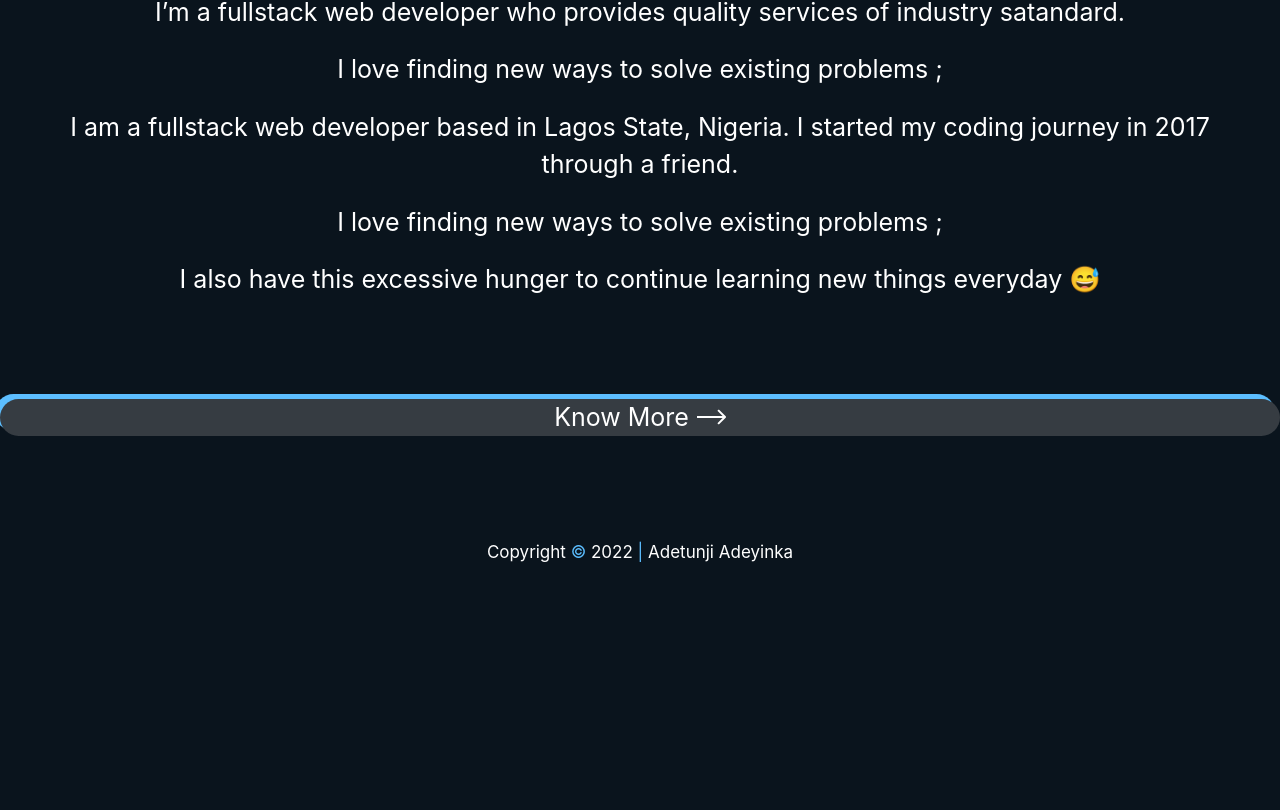
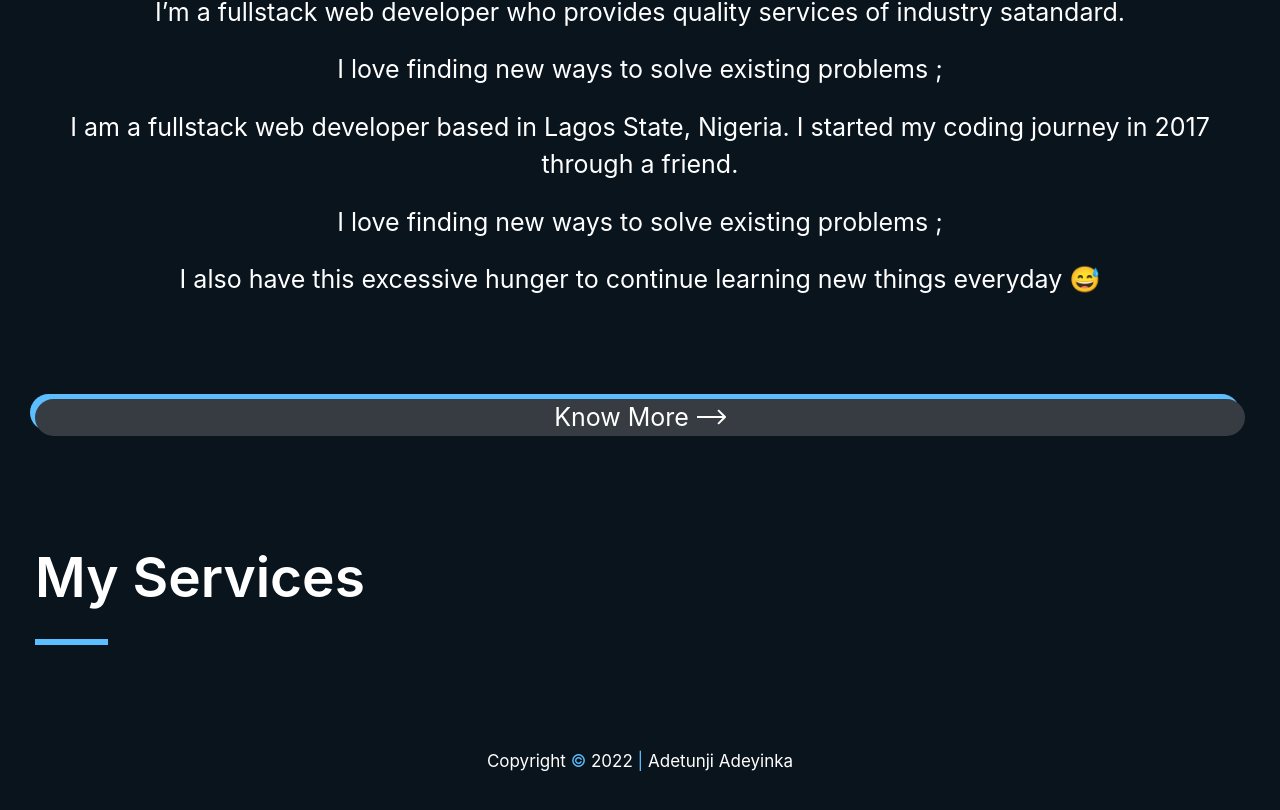
Before and after one commit to Itzadetunji/my-website, a Next.js app: page /about in a window 1280 px wide. Shown: the part 981-1791 px from the top of the page. Before the commit the page ends 1587 px from the top, so only its background shows below. Built offline with nearby package versions, Linux system fonts and the light colour scheme.

Commit message:
Chore: Created to serviceCard.tsx

```diff
--- a/pages/about.tsx
+++ b/pages/about.tsx
@@ -26,12 +26,13 @@ const about = () => {
               <p className='mt-[20px]'>I also have this excessive hunger to continue learning new things everyday 😅 </p>
             </div>
           </div>
-        </div>
-        <div className='mt-[100px]'>
-          <Button link={'#'} text={'Know More'} height={'260px'} width={'94px'} />
-        </div>
-        <div className=''>
-
+          <div className='mt-[100px]'>
+            <Button link={'#'} text={'Know More'} height={'260px'} width={'94px'} />
+          </div>
+          <div className='mt-[100px]'>
+            <p className='text-white font-[600] text-[55px]'>My Services</p>
+            <hr className='light-blue border-[3px] w-[73px] mt-[20px]'/>
+          </div>
         </div>
       </div>
       {/* <ParticleComponent/> */}
--- /dev/null
+++ b/pages/components/serviceCard.tsx
@@ -0,0 +1,11 @@
+import React from 'react'
+
+type Props = {}
+
+const serviceCard = (props: Props) => {
+  return (
+    <div>serviceCard</div>
+  )
+}
+
+export default serviceCard
```
